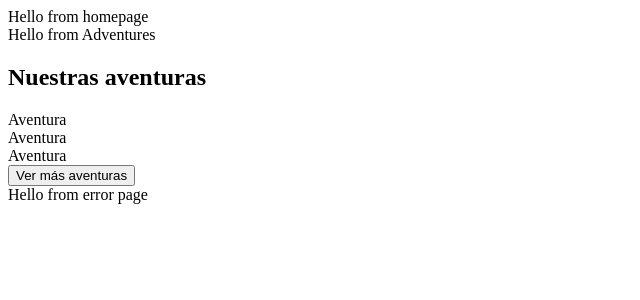
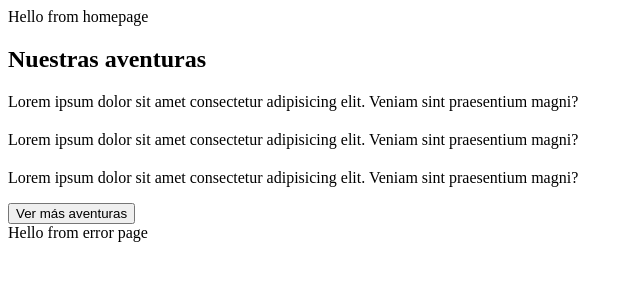
Before and after one commit to pilarrus/react-provisional-name, a React (Create React App) app: page / in a window 1280 px wide. Shown: the top 300 px of the page, without its empty margins (0-640 px from the left). Built offline with nearby package versions, Linux system fonts and the light colour scheme; the HTML template or start-up script is replaced by a standard one.

Commit message:
adventure

```diff
--- /dev/null
+++ b/src/containers/adventure.tsx
@@ -0,0 +1,19 @@
+import React from "react";
+
+const Adventure = () => {
+  return (
+    <div>
+      <div>
+        <h2></h2>
+      </div>
+      <div>
+        <p>
+          Lorem ipsum dolor sit amet consectetur adipisicing elit. Veniam sint
+          praesentium magni?
+        </p>
+      </div>
+    </div>
+  );
+};
+
+export default Adventure;
--- a/src/containers/adventures.tsx
+++ b/src/containers/adventures.tsx
@@ -1,19 +1,19 @@
 import React from "react";
+import Adventure from "./adventure";
 
 const Adventures = () => {
   return (
-    <div className="red">
-      Hello from Adventures
+    <section>
       <div>
         <h2>Nuestras aventuras</h2>
       </div>
       <div>
-        <div>Aventura</div>
-        <div>Aventura</div>
-        <div>Aventura</div>
+        <Adventure/>
+        <Adventure/>
+        <Adventure/>
       </div>
       <button>Ver más aventuras</button>
-    </div>
+    </section>
   );
 };
 
--- a/src/sass/base/_base.scss
+++ b/src/sass/base/_base.scss
@@ -13,11 +13,3 @@ html {
 body {
   box-sizing: border-box;
 }
-
-.red {
-  background-color: red;
-}
-
-.azul {
-  background-color: $color-blue-dark;
-}
```
